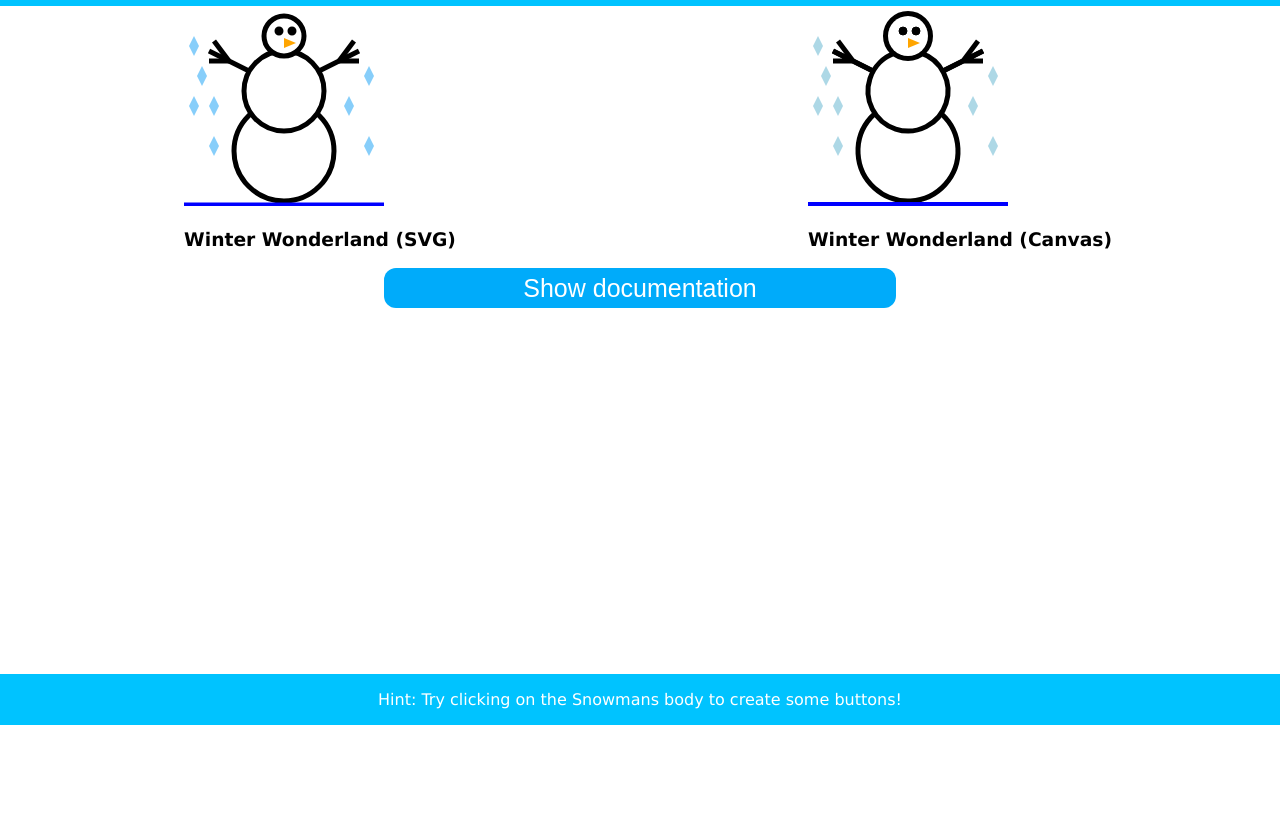
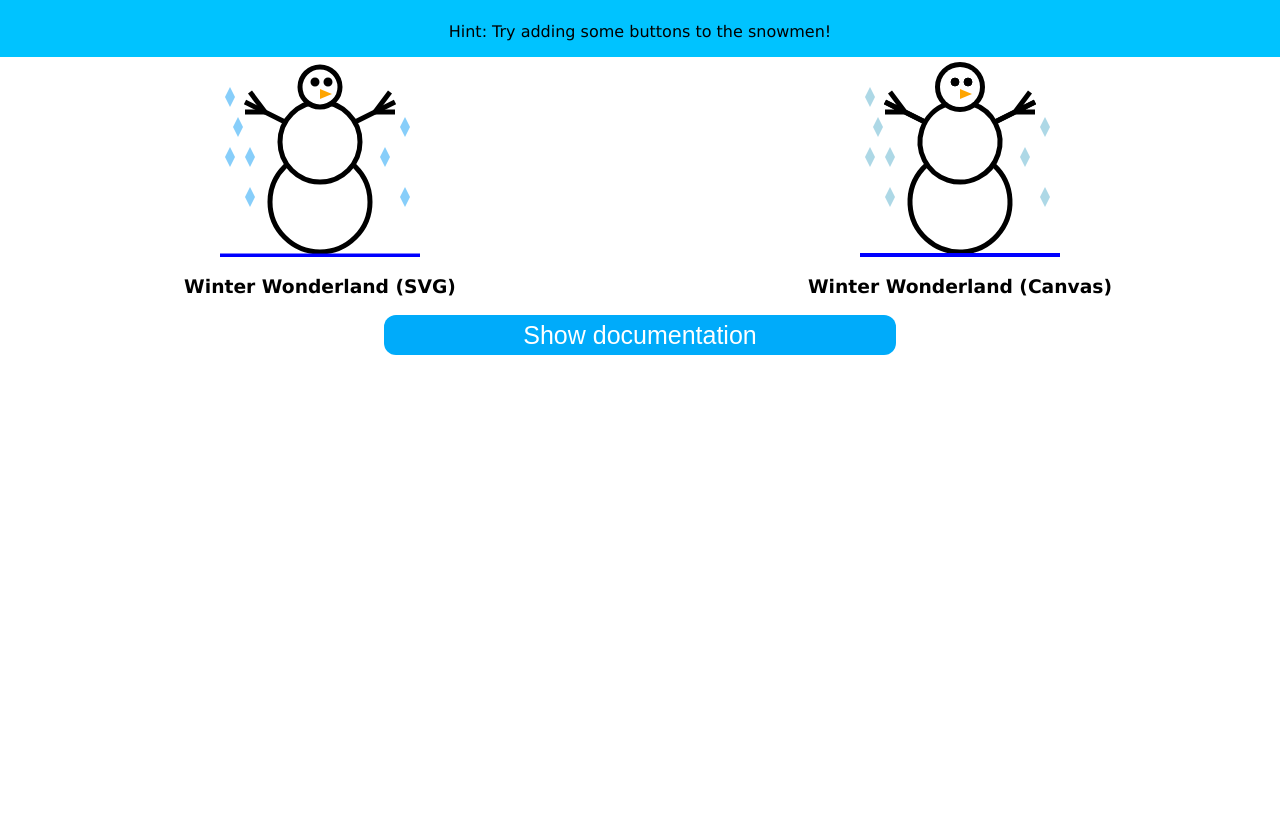
Before and after one commit to Jorgro/IT2810-Web-Development, a website built with Parcel: page 1-prosjekt/index.html in a window 1280 px wide. Shown: the part 75-900 px from the top of the page. Before the commit the page ends 800 px from the top, so only its background shows below. Built offline with nearby package versions, Linux system fonts and the light colour scheme.

Commit message:
remove footers and fix wrap

```diff
--- a/1-prosjekt/css/style.css
+++ b/1-prosjekt/css/style.css
@@ -10,9 +10,14 @@ html {
     width: 100%;
 }
 
+svg,
+canvas {
+    display: block;
+    margin: auto;
+}
+
 #header-container {
     background: #00c3ff;
-    ;
 }
 
 .container {
@@ -21,42 +26,35 @@ html {
     grid-template-rows: 0.25fr 1fr 0.25fr 1000px;
     height: 100vh;
     width: 100%;
-    min-width: 500px;
+    grid-template-areas: "header header""painting-svg painting-canvas""documentation-button documentation-button""documentation documentation";
+    padding-bottom: 100px;
+    position: relative;
+    /* Footer height */
 }
 
 .item-1 {
-    grid-column: 1 / span 2;
-    grid-row: 1 / 1;
+    display: flex;
+    grid-area: header;
+    justify-content: center;
+}
+
+.item-2 {
+    grid-area: painting-svg;
+    display: flex;
+}
+
+.item-3 {
+    grid-area: painting-canvas;
+}
+
+.item-4 {
+    grid-area: documentation-button;
     display: flex;
     justify-content: center;
 }
 
-.item-2 {
-    grid-column: 1 / 1;
-    grid-row: 2 / 2;
-}
-
-.item-3 {
-    grid-column: 2 / 2;
-    grid-row: 2 / 2;
-}
-
-.item-4 {
-    grid-column: 1 / span 2;
-    grid-row: 3 / 3;
-    display: flex;
-    align-items: flex-end;
-}
-
 .item-5 {
-    grid-column: 1 / span 2;
-    grid-row: 4 / 4;
-}
-
-.flex-box {
-    display: flex;
-    justify-content: center;
-    flex-wrap: wrap;
+    grid-area: documentation;
 }
 
 #documentation {
@@ -70,10 +68,14 @@ html {
     justify-content: center;
 }
 
-h3 {
-    text-align: center;
+.vertical-flex-box {
+    display: flex;
+    flex-direction: column;
+    justify-content: center;
 }
 
+h3,
+h1,
 p {
     text-align: center;
 }
@@ -92,37 +94,22 @@ button {
     border-radius: 12px;
 }
 
-.arrow {
-    border: solid black;
-    border-width: 0 3px 3px 0;
-    display: inline-block;
-    padding: 3px;
-}
-
-.down {
-    transform: rotate(45deg);
-    -webkit-transform: rotate(45deg);
-}
-
-.up {
-    transform: rotate(-135deg);
-    -webkit-transform: rotate(-135deg);
-}
-
-
-/* The sticky class is added to the header with JS when it reaches its scroll position */
-
 .sticky {
     position: fixed;
     top: 0;
 }
 
-.footer {
-    position: fixed;
-    left: 0;
-    bottom: 0;
-    width: 100%;
-    background-color: #00c3ff;
-    color: white;
-    text-align: center;
+@media only screen and (max-width: 600px) {
+    .container {
+        grid-template-columns: 100%;
+        grid-template-rows: 0.25fr 1fr 1fr 0.25fr 1000px;
+        grid-template-areas: "header""painting-svg""painting-canvas""documentation-button""documentation";
+    }
 }
+
+@media only screen and (max-width: 253px) {
+    button {
+        min-width: none;
+        height: none;
+    }
+}
--- a/1-prosjekt/index.html
+++ b/1-prosjekt/index.html
@@ -11,14 +11,16 @@
 </head>
 
 <body>
-    <div class="container" id="container">
-        <div class="item-1" id="header-container">
+    <div id="page-container">
+
+        <div class="container content-wrap" id="container">
+
+            <div class="item-1 vertical-flex-box" id="header-container">
                 <h1 id="header">Mr. Snowmans drawings</h1>
+                <p> Hint: Try adding some buttons to the snowmen! </p>
             </div>
-        <div class="item-2 horizontal-flex-box">
-
+            <div class="item-2 vertical-flex-box">
                 <!--snowman svg-->
-            <div class="item-2">
                 <svg width="200" height="200" class="svg" id="svgSnowman">
                     <!--body-->
                     <circle cx="100" cy="145" r="50" stroke="black" stroke-width="5" fill="white" id="svgLowerBody" />
@@ -53,19 +55,17 @@
                 </svg>
                 <h3>Winter Wonderland (SVG)</h3>
             </div>
-        </div>
             <!--snowman canvas-->
             <div class="item-3 horizontal-flex-box">
-
-            <div>
-                <canvas id="snowmanCanvas" width="200" height="200"></canvas>
+                <div class="center">
+                    <canvas class="center" id="snowmanCanvas" width="200" height="200"></canvas>
                     <h3>Winter Wonderland (Canvas)</h3>
                 </div>
             </div>
-        <div class="item-4 flex-box">
+            <div class="item-4">
                 <button id="documentationButton">Show documentation</button>
             </div>
-        <div class="item-5 flex-box" id="documentation">
+            <div class="item-5" id="documentation">
                 <p> I am documentation </p>
                 <p> I am documentation </p>
                 <p> I am documentation </p>
@@ -95,9 +95,6 @@
 
             </div>
         </div>
-
-    <div class="footer">
-        <p>Hint: Try clicking on the Snowmans body to create some buttons!</p>
     </div>
 </body>
 
--- a/1-prosjekt/js/script.js
+++ b/1-prosjekt/js/script.js
@@ -10,6 +10,10 @@ $(document).ready(function() {
             $("#documentationButton").html('Hide documentation');
 
         } else {
+            if (window.pageYOffset == 0) {
+                $("#documentation").hide()
+            } else {
+
                 $("body,html").animate({
                         scrollTop: 0
                     },
@@ -18,6 +22,7 @@ $(document).ready(function() {
                     $("#documentation").hide();
                 }, 500);
                 $("#documentationButton").html('Show documentation');
+            }
 
         }
     });
```
Lines whose indentation alone changed are shown as unchanged.
